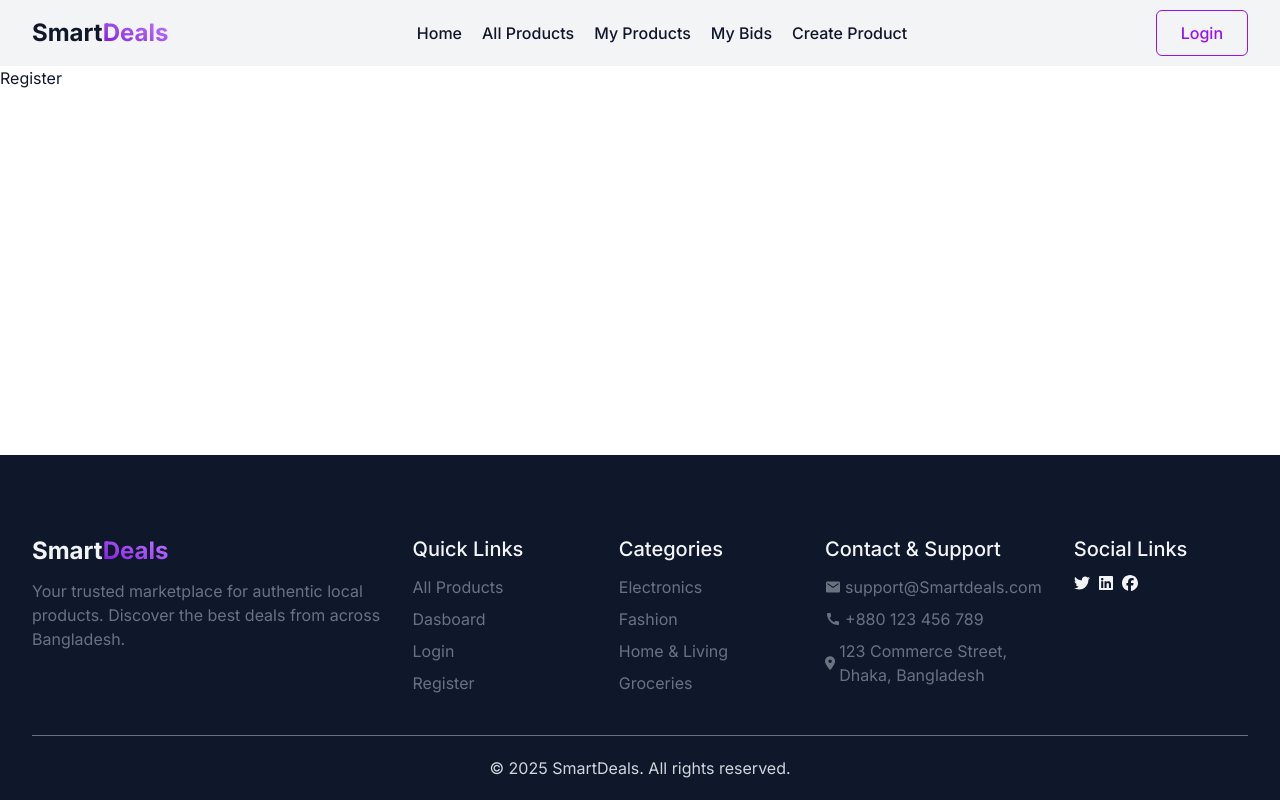
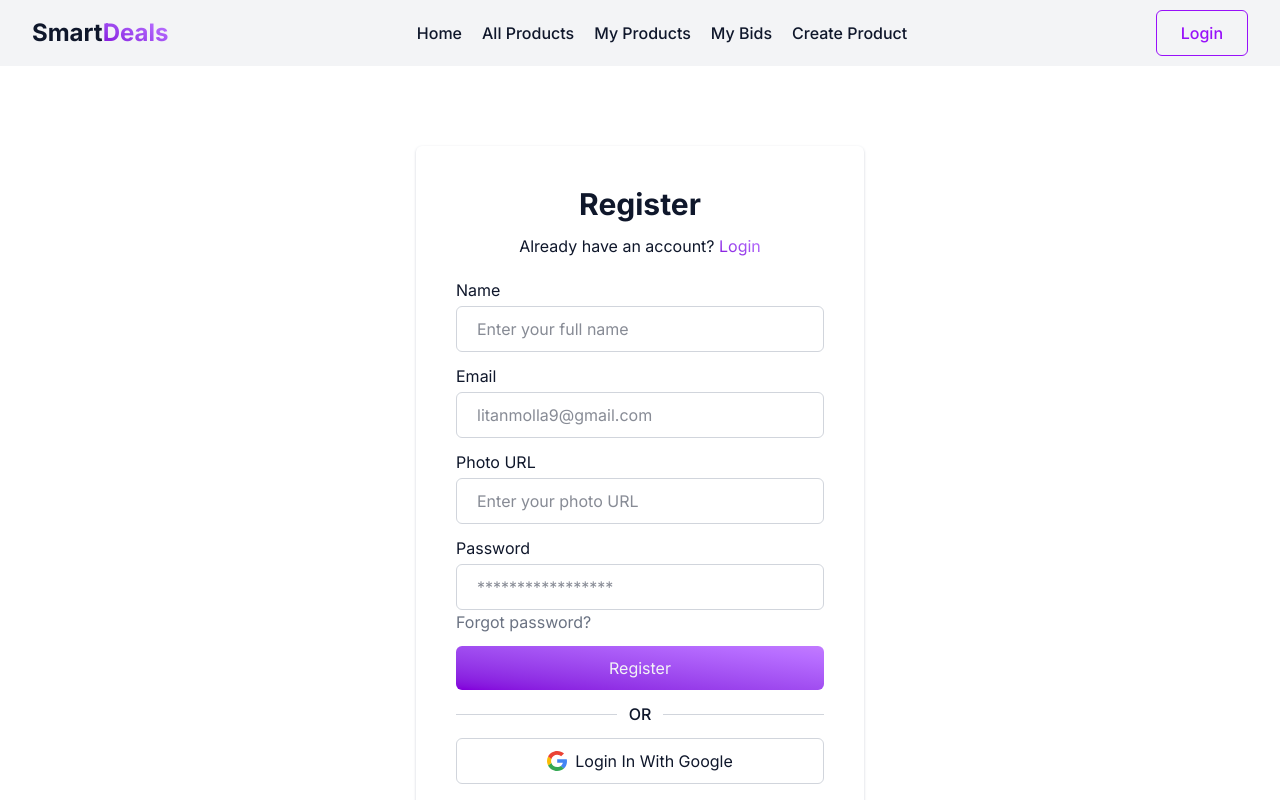
Before and after one commit to LitanMolla/SmartDeals, a React (Vite) app: page /register in a window 1280 px wide. Shown: the top 800 px of the page. Built offline with nearby package versions, Linux system fonts and the light colour scheme.

Commit message:
login regiuster page design

```diff
--- a/src/index.css
+++ b/src/index.css
@@ -9,3 +9,7 @@
   margin-inline: auto;
   padding-inline: 2rem;
 }
+
+.bg-gr {
+  @apply bg-linear-to-tr from-purple-700 to-purple-400
+}
--- a/src/layouts/Navbar/Navbar.jsx
+++ b/src/layouts/Navbar/Navbar.jsx
@@ -16,7 +16,8 @@ const Navbar = () => {
                     <Link className='text-xl md:text-2xl font-bold block'>Smart<span className='bg-linear-to-tr from-purple-700 to-purple-400 bg-clip-text text-transparent'>Deals</span></Link>
                     <ul className='lg:flex gap-5 hidden flex-wrap'>{navMenu}</ul>
                     <div className="">
-                        <NavLink to='/login' className='text-purple-600 border border-purple-600 font-medium px-6 py-2.5 rounded-md block'>Login</NavLink>
+                        <NavLink to='/login' className='text-purple-600 border border-purple-600 font-medium px-6 py-2.5 rounded-md block duration-300 hover:bg-purple-500 hover:text-gray-100'>Login</NavLink>
+
                     </div>
                 </nav>
             </div>
--- a/src/pages/Login/Login.jsx
+++ b/src/pages/Login/Login.jsx
@@ -1,8 +1,36 @@
 import React from 'react'
-
+import { Link } from 'react-router'
+import google from '../../assets/google.svg'
 const Login = () => {
   return (
-    <div>Login</div>
+    <>
+      <div className="my-10 lg:my-20">
+        <div className="container">
+          <div className="max-w-md w-full mx-auto p-10 rounded-md shadow shadow-gray-300">
+            <form className='space-y-3 w-full'>
+              <h4 className='text-center text-2xl lg:text-3xl font-bold'>Login</h4>
+              <p className='text-center mb-5'>Don't have an account? <Link to='/register' className='bg-gr text-transparent bg-clip-text'>Register</Link></p>
+              <div className="">
+                <label className='block mb-1'>Email</label>
+                <input name='email' className='w-full px-5 py-2.5 border border-gray-300 rounded-md outline-gray-500' type="email" placeholder='litanmolla9@gmail.com' />
+              </div>
+              <div className="">
+                <label className='block mb-1'>Password</label>
+                <input name='password' className='w-full px-5 py-2.5 border border-gray-300 rounded-md outline-gray-500' type="password" placeholder='*****************' />
+                <Link to='forgot-password' className='text-gray-500'>Forgot password?</Link>
+              </div>
+              <input className='bg-gr w-full text-gray-100 py-2.5 rounded-md cursor-pointer duration-300' type="submit" value="Login" />
+            </form>
+            <div className="my-3 flex justify-between items-center gap-3">
+              <hr className='border-gray-300 flex-1' />
+              <p className='font-medium'>OR</p>
+              <hr className='border-gray-300 flex-1' />
+            </div>
+            <button className='flex items-center justify-center border w-full border-gray-300 rounded-md py-2.5 cursor-pointer duration-300 hover:bg-gray-100 gap-2'><img className='w-5' src={google} alt="google.svg" /><span>Login In With Google</span></button>
+          </div>
+        </div>
+      </div>
+    </>
   )
 }
 
--- a/src/pages/Register/Register.jsx
+++ b/src/pages/Register/Register.jsx
@@ -1,8 +1,44 @@
 import React from 'react'
-
+import { Link } from 'react-router'
+import google from '../../assets/google.svg'
 const Register = () => {
   return (
-    <div>Register</div>
+    <>
+      <div className="my-10 lg:my-20">
+        <div className="container">
+          <div className="max-w-md w-full mx-auto p-10 rounded-md shadow shadow-gray-300">
+            <form className='space-y-3 w-full'>
+              <h4 className='text-center text-2xl lg:text-3xl font-bold'>Register</h4>
+              <p className='text-center mb-5'>Already have an account? <Link to='/login' className='bg-gr text-transparent bg-clip-text'>Login</Link></p>
+              <div className="">
+                <label className='block mb-1'>Name</label>
+                <input name='name' className='w-full px-5 py-2.5 border border-gray-300 rounded-md outline-gray-500' type="text" placeholder='Enter your full name' />
+              </div>
+              <div className="">
+                <label className='block mb-1'>Email</label>
+                <input name='email' className='w-full px-5 py-2.5 border border-gray-300 rounded-md outline-gray-500' type="email" placeholder='litanmolla9@gmail.com' />
+              </div>
+              <div className="">
+                <label className='block mb-1'>Photo URL</label>
+                <input name='photo' className='w-full px-5 py-2.5 border border-gray-300 rounded-md outline-gray-500' type="text" placeholder='Enter your photo URL' />
+              </div>
+              <div className="">
+                <label className='block mb-1'>Password</label>
+                <input name='password' className='w-full px-5 py-2.5 border border-gray-300 rounded-md outline-gray-500' type="password" placeholder='*****************' />
+                <Link to='forgot-password' className='text-gray-500'>Forgot password?</Link>
+              </div>
+              <input className='bg-gr w-full text-gray-100 py-2.5 rounded-md cursor-pointer duration-300' type="submit" value="Register" />
+            </form>
+            <div className="my-3 flex justify-between items-center gap-3">
+              <hr className='border-gray-300 flex-1' />
+              <p className='font-medium'>OR</p>
+              <hr className='border-gray-300 flex-1' />
+            </div>
+            <button className='flex items-center justify-center border w-full border-gray-300 rounded-md py-2.5 cursor-pointer duration-300 hover:bg-gray-100 gap-2'><img className='w-5' src={google} alt="google.svg" /><span>Login In With Google</span></button>
+          </div>
+        </div>
+      </div>
+    </>
   )
 }
 
```
Also changed, not shown: src/assets/google.svg (added).
